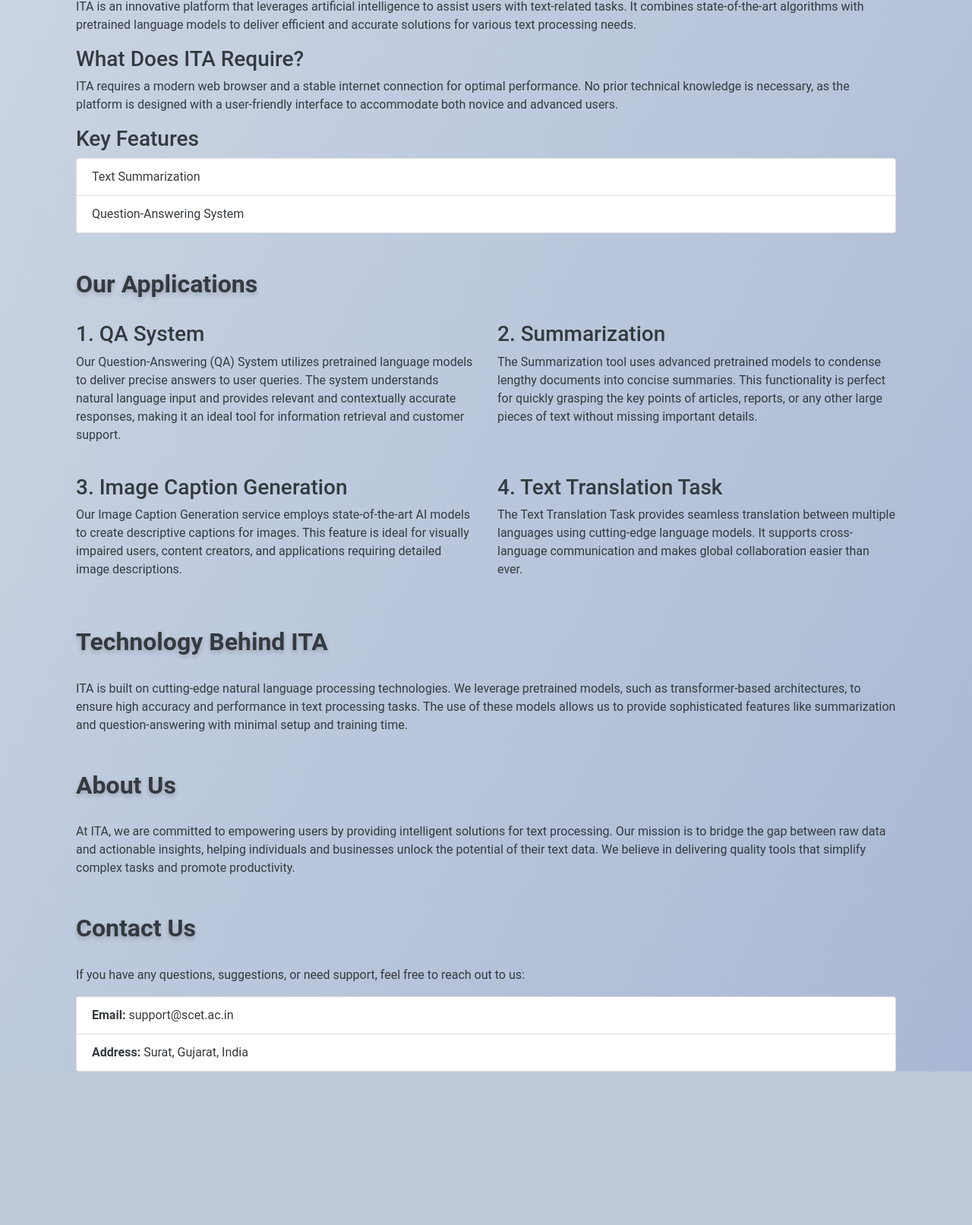
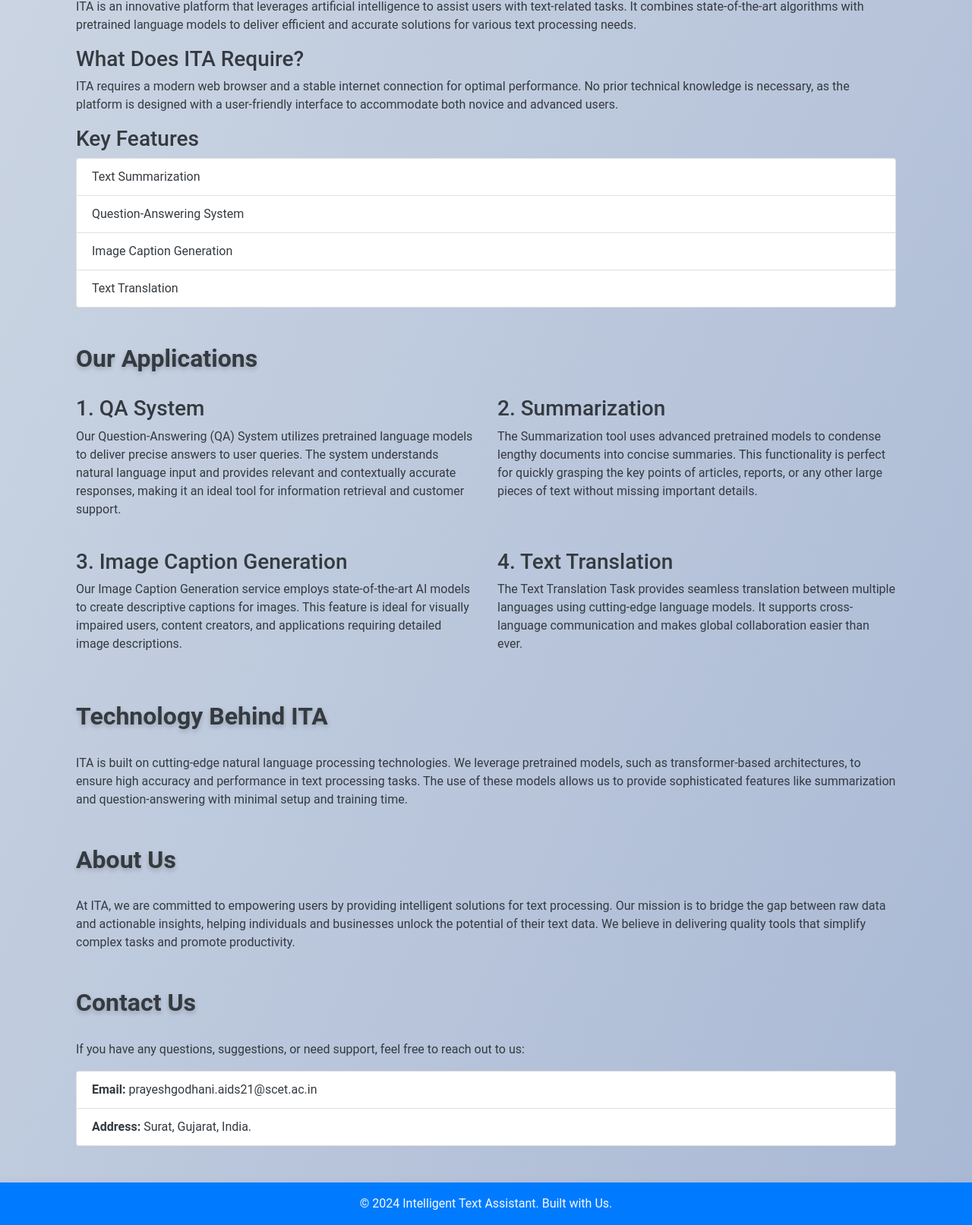
Before and after one commit to Prayesh13/Intelligent_Text_Assistant, a Flask app: page /home in a window 1280 px wide. Shown: the part 1069-2682 px from the top of the page at 76% size. Before the commit the page ends 2480 px from the top, so only its background shows below. Run offline with Flask 3, Linux system fonts and the light colour scheme; some libraries are stand-ins or nearby versions.

Commit message:
update the contact and layout

```diff
--- a/Flask-code/templates/contact.html
+++ b/Flask-code/templates/contact.html
@@ -132,7 +132,8 @@
                     <i class="fas fa-phone-alt"></i>
                 </div>
                 <h3>Phone</h3>
-                <p>+1 (123) 456-7890</p>
+                <p>+91 9313980494</p>
+                <p>+91 9724749119</p>
             </div>
 
             <div class="col-lg-4 col-md-6 mb-4 text-center">
@@ -140,7 +141,8 @@
                     <i class="fas fa-envelope"></i>
                 </div>
                 <h3>Email</h3>
-                <p>info@scet.ac.in</p>
+                <p>prayeshgodhani.aids21@scet.ac.in</p>
+                <p>rohitkumarkunjadiya.aids21@scet.ac.in</p>
             </div>
 
             <div class="col-lg-4 col-md-6 mb-4 text-center">
--- a/Flask-code/templates/home.html
+++ b/Flask-code/templates/home.html
@@ -37,6 +37,8 @@
     <ul class="list-group">
         <li class="list-group-item"><i class="fas fa-check-circle text-primary"></i> Text Summarization</li>
         <li class="list-group-item"><i class="fas fa-check-circle text-primary"></i> Question-Answering System</li>
+        <li class="list-group-item"><i class="fas fa-check-circle text-primary"></i> Image Caption Generation</li>
+        <li class="list-group-item"><i class="fas fa-check-circle text-primary"></i> Text Translation</li>
     </ul>
 </div>
 
@@ -58,7 +60,7 @@
             <p>Our Image Caption Generation service employs state-of-the-art AI models to create descriptive captions for images. This feature is ideal for visually impaired users, content creators, and applications requiring detailed image descriptions.</p>
         </div>
         <div class="col-md-6">
-            <h3>4. Text Translation Task</h3>
+            <h3>4. Text Translation</h3>
             <p>The Text Translation Task provides seamless translation between multiple languages using cutting-edge language models. It supports cross-language communication and makes global collaboration easier than ever.</p>
         </div>
     </div>
@@ -78,8 +80,8 @@
     <h2>Contact Us</h2>
     <p>If you have any questions, suggestions, or need support, feel free to reach out to us:</p>
     <ul class="list-group">
-        <li class="list-group-item"><strong>Email:</strong> support@scet.ac.in</li>
-        <li class="list-group-item"><strong>Address:</strong> Surat, Gujarat, India</li>
+        <li class="list-group-item"><strong>Email:</strong> prayeshgodhani.aids21@scet.ac.in</li>
+        <li class="list-group-item"><strong>Address:</strong> Surat, Gujarat, India.</li>
     </ul>
 </div>
 {% endblock content %}
--- a/Flask-code/templates/layout.html
+++ b/Flask-code/templates/layout.html
@@ -127,6 +127,21 @@
             margin-bottom: 30px;
             text-shadow: 0 3px 6px rgba(0, 0, 0, 0.2);
         }
+
+        /* Footer Styling */
+        footer {
+            background: #004d99;
+            color: #ffffff;
+        }
+
+        footer p {
+            font-size: 1rem;
+            margin: 0;
+        }
+
+        footer i {
+            color: #ff0000;
+        }
     </style>
 </head>
 <body>
@@ -134,7 +149,6 @@
 <br>
 <br>
 
-    <!-- Navbar Section -->
 <!-- Navbar Section -->
 <nav class="navbar navbar-expand-lg navbar-dark fixed-top">
     <div class="container">
@@ -150,11 +164,12 @@
                     <a class="nav-link" href="{{ url_for('home') }}">Home</a>
                 </li>
                 <li class="nav-item mr-4">
+                    <a class="nav-link" href="{{ url_for('select_option') }}">Services</a>
+                </li>
+                <li class="nav-item mr-4">
                     <a class="nav-link" href="{{ url_for('about') }}">About</a>
                 </li>
-                        <li class="nav-item mr-4">
-                            <a class="nav-link" href="{{ url_for('select_option') }}">Services</a>
-                        </li>
+
                 <li class="nav-item mr-4">
                     <a class="nav-link" href="{{ url_for('contact') }}">Contact</a>
                 </li>
@@ -164,10 +179,8 @@
     </div>
 </nav>
 
-
 <!-- Main Content Section -->
 <div class="container mt-4">
-
     {% with messages = get_flashed_messages() %}
         {% if messages %}
             {% for message in messages %}
@@ -180,6 +193,11 @@
     {% endblock %}
 </div>
 
+<!-- Footer Section -->
+<footer class="bg-primary text-center mt-5 py-3 text-light shadow">
+    <p class="mb-0">&copy; 2024 Intelligent Text Assistant. Built with <i class="fas fa-heart text-danger"></i> Us.</p>
+</footer>
+
 <!-- Bootstrap 4 JS, Popper.js, and jQuery -->
 <script src="https://code.jquery.com/jquery-3.5.1.slim.min.js"></script>
 <script src="https://cdn.jsdelivr.net/npm/@popperjs/core@2.9.2/dist/umd/popper.min.js"></script>
```
Lines whose indentation alone changed are shown as unchanged.
